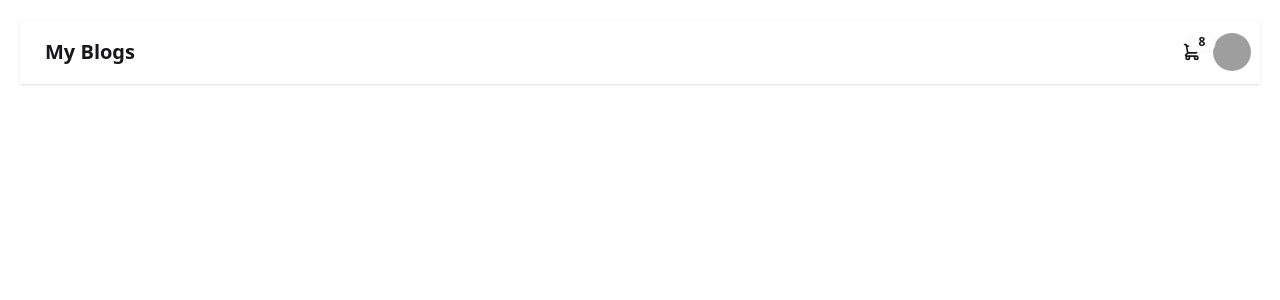
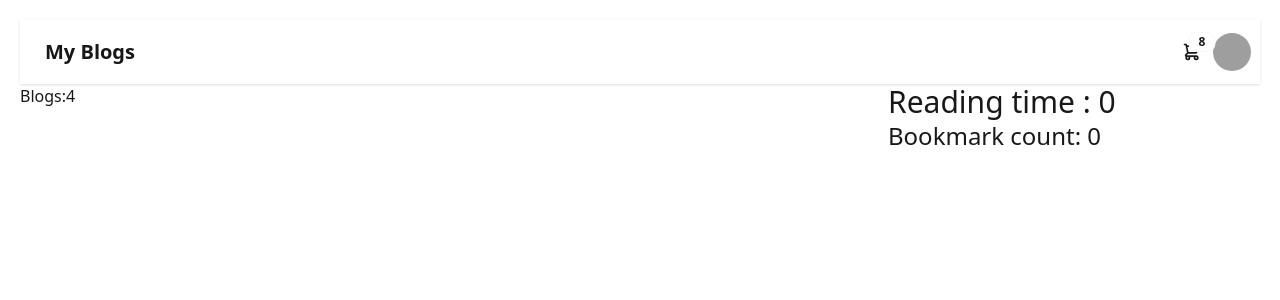
Before and after one commit to Al-Shahriar-Nazim/my-blogs-react, a React (Vite) app: page / in a window 1280 px wide. Shown: the top 300 px of the page. Built offline with nearby package versions, Linux system fonts and the light colour scheme; grey boxes are pictures that could not be loaded.

Commit message:
added json data and fetch

```diff
--- /dev/null
+++ b/public/blogs.json
@@ -0,0 +1,55 @@
+[
+    {
+        "id": 1,
+        "cover": "https://i.ibb.co/84Zfw2n/1.jpg",
+        "title": "Top 10 ES6 Features You Must Know",
+        "author_img": "https://i.ibb.co/VvLNdLL/boy1.png",
+        "author": "Hamza Sohail",
+        "posted_date": "September 15, 2023",
+        "reading_time": 5,
+        "hashtags": [
+            "beginners",
+            "es6"
+        ]
+    },
+    {
+        "id": 2,
+        "cover": "https://i.ibb.co/6N2dgnZ/2.png",
+        "title": "JavaScript Objects for Absolute Beginners: A Fun Introduction",
+        "author_img": "https://i.ibb.co/7rFSJx5/girl1.jpg",
+        "author": "Sajal Ali",
+        "posted_date": "August 28, 2023",
+        "reading_time": 4,
+        "hashtags": [
+            "javascript",
+            "coding",
+            "dev"
+        ]
+    },
+    {
+        "id": 3,
+        "cover": "https://i.ibb.co/RzGzcPg/3.png",
+        "title": "Component lifecycle in React — Class component vs Functional component",
+        "author_img": "https://i.ibb.co/vwGwnhT/boy2.jpg",
+        "author": "Feroze Khan",
+        "posted_date": "July 10, 2023",
+        "reading_time": 10,
+        "hashtags": [
+            "mid_level",
+            "react"
+        ]
+    },
+    {
+        "id": 4,
+        "cover": "https://i.ibb.co/vvTfkcv/4.jpg",
+        "title": "Free images and resources collection for website",
+        "author_img": "https://i.ibb.co/Sn7zB4q/girl2.jpg",
+        "author": "Anmol Baloch",
+        "posted_date": "June 5, 2023",
+        "reading_time": 9,
+        "hashtags": [
+            "development",
+            "resources"
+        ]
+    }
+]
--- a/src/App.jsx
+++ b/src/App.jsx
@@ -1,11 +1,26 @@
+import { Suspense } from "react";
 import "./App.css";
 import Navbar from "./components/navbar/Navbar";
+import Blogs from "./components/blogs/Blogs";
 
 function App() {
+  const blogsPromised = fetch("blogs.json").then((res) => res.json());
   return (
     <div className="p-5">
       {/* <h2 className="text-3xl">My Articales</h2> */}
       <Navbar></Navbar>
+
+      <div className="w-full flex">
+        <div className="w-[70%]">
+          <Suspense fallback={<p>Loading....</p>}>
+            <Blogs blogsPromised={blogsPromised}></Blogs>
+          </Suspense>
+        </div>
+        <div className="w-[30%]">
+          <h3 className="text-3xl">Reading time : 0</h3>
+          <h3 className="text-2xl">Bookmark count: 0</h3>
+        </div>
+      </div>
     </div>
   );
 }
--- /dev/null
+++ b/src/components/blogs/Blogs.jsx
@@ -0,0 +1,13 @@
+import React, { use } from 'react';
+
+const Blogs = ({blogsPromised}) => {
+    const blogs = use(blogsPromised);
+    console.log(blogs)
+    return (
+        <div>
+            <h4>Blogs:{blogs.length}</h4>
+        </div>
+    );
+};
+
+export default Blogs;
```
